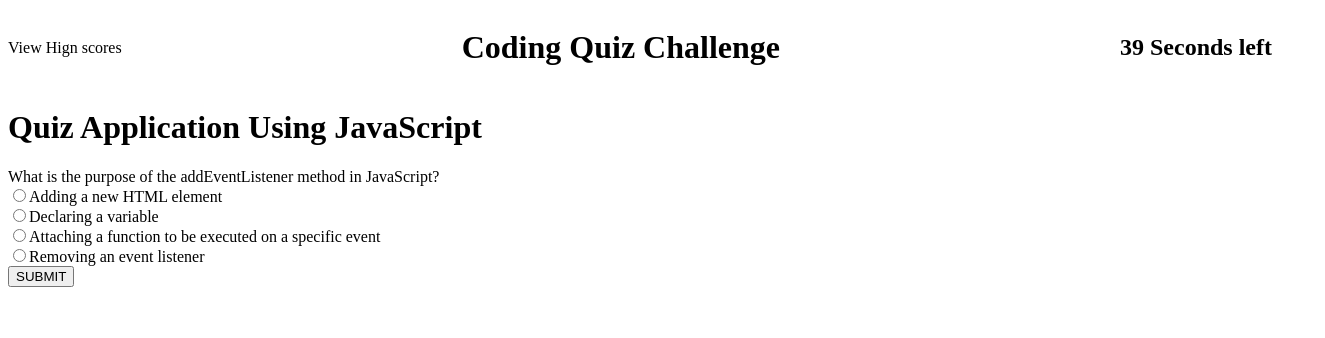
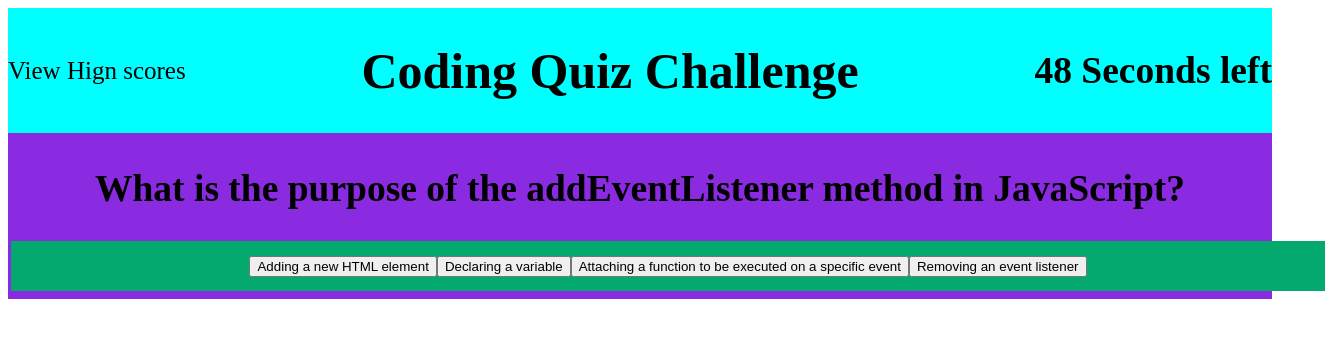
Before and after one commit to chappzach24/Code-Quiz-API, a plain HTML site: page index.html in a window 1280 px wide. Both pictures are taken after a click on the button "Start quiz". Shown: the whole page, 1325 px wide, since content can reach past the window. Drawn offline with Linux system fonts and the light colour scheme.

Commit message:
refactored code, fixed timer bug

```diff
--- a/Assets/script.js
+++ b/Assets/script.js
@@ -1,47 +1,65 @@
-
-// questions that will be pulled from
-const Questions = [{
+// questions/answers that will be pulled from with correcct answer
+const questions = [
+  {
     q: "What is the purpose of the addEventListener method in JavaScript?",
-  a: [{ text: "Adding a new HTML element", isCorrect: false },
+    a: [
+      { text: "Adding a new HTML element", isCorrect: false },
       { text: "Declaring a variable", isCorrect: false },
-  { text: "Attaching a function to be executed on a specific event", isCorrect: true },
-  { text: "Removing an event listener", isCorrect: false }
-  ]
+      {
+        text: "Attaching a function to be executed on a specific event",
+        isCorrect: true,
+      },
+      { text: "Removing an event listener", isCorrect: false },
+    ],
   },
   {
     q: "Which of the following is the correct way to comment a single line in JavaScript?",
-  a: [{ text: "<!-- This is a comment -->", isCorrect: false, isSelected: false },
+    a: [
+      {
+        text: "<!-- This is a comment -->",
+        isCorrect: false,
+        isSelected: false,
+      },
       { text: "/* This is a comment */", isCorrect: false },
       { text: "** This is a comment **", isCorrect: false },
-  { text: "// This is a comment", isCorrect: true }
-  ]
-
+      { text: "// This is a comment", isCorrect: true },
+    ],
   },
   {
     q: "What is the purpose of the let keyword in JavaScript?",
-  a: [{ text: "Declaring a function", isCorrect: false },
+    a: [
+      { text: "Declaring a function", isCorrect: false },
       { text: "Declaring a global variable", isCorrect: false },
       { text: "Declaring a block-scoped variable", isCorrect: true },
-  { text: "Declaring a constant variable", isCorrect: false }
-  ]
+      { text: "Declaring a constant variable", isCorrect: false },
+    ],
   },
   {
     q: "In JavaScript, what does the typeof operator return when applied to an array?",
-  a: [{ text: "array", isCorrect: false },
+    a: [
+      { text: "array", isCorrect: false },
       { text: "list", isCorrect: false },
       { text: "object", isCorrect: true },
-  { text: "undefined", isCorrect: false }
-  ]
-}]
+      { text: "undefined", isCorrect: false },
+    ],
+  },
+];
 
-let secondsLeft = 40;
+let secondsLeft = 50;
+const timeEl = document.querySelector(".time");
+const questPanel = document.getElementById("quesPanel")
+let timerInterval;
 
+let currQuestion = 0;
+let score = 0;
 
 function hideStartButton() {
-  document.getElementById("#start").style.display = "none";
+  document.getElementById("introPanel").classList.add('hidden');
+  questPanel.classList.remove('hidden');
+  timeStart()
+  loadQues()
 }
 
-var timeEl = document.querySelector(".time");
 
 // function timePenalty(secondsLeft){
 //   return secondsLeft - 10;
@@ -50,82 +68,78 @@ var timeEl = document.querySelector(".time");
 function timeStart() {
   // document.getElementById("#start").hide()
   // Sets interval in variable
-  var timerInterval = setInterval(function () {
-    currentSeconds = secondsLeft--;
-    timeEl.textContent = currentSeconds + " Seconds left";
+  timeEl.textContent = secondsLeft + " Seconds left";
+   timerInterval = setInterval(function () {
+    secondsLeft--;
+    timeEl.textContent = secondsLeft + " Seconds left";
     console.log(secondsLeft);
 
-    if (currentSeconds === 0) {
+    if (secondsLeft === 0) {
       // Stops execution of action at set interval
-      clearInterval(timerInterval);
-
+      loadScore()
     }
   }, 1000);
 }
 
-// start button will start the game and clock
-// start_btn.on("click", function() {
-//   start_btn.prop("disabled", true);
-//   start_btn.hide();
-//   remove
 
-// });
-
-let currQuestion = 0
-let score = 0
 
 function loadQues() {
-    const question = document.getElementById("ques")
-    const opt = document.getElementById("opt")
+  const question = document.getElementById("ques");
+  const opt = document.getElementById("opt");
 
-    question.textContent = Questions[currQuestion].q;
-    opt.innerHTML = ""
+  question.textContent = questions[currQuestion].q;
+  opt.innerHTML = "";
+  //will pick question that will be showed
+  for (let i = 0; i < questions[currQuestion].a.length; i++) {
+    const choicesBtn = document.createElement("button");
+    // const choice = document.createElement("input");
+    // const choiceLabel = document.createElement("label");
 
-    for (let i = 0; i < Questions[currQuestion].a.length; i++) {
-        const choicesdiv = document.createElement("div");
-        const choice = document.createElement("input");
-        const choiceLabel = document.createElement("label");
+    // choice.type = "radio";
+    // choice.name = "answer";
+    // choice.value = i;
 
-        choice.type = "radio";
-        choice.name = "answer";
-        choice.value = i;
-
-        choiceLabel.textContent = Questions[currQuestion].a[i].text;
-
-        choicesdiv.appendChild(choice);
-        choicesdiv.appendChild(choiceLabel);
-        opt.appendChild(choicesdiv);
+    choicesBtn.textContent = questions[currQuestion].a[i].text;
+    choicesBtn.setAttribute('value', questions[currQuestion].a[i].isCorrect)
+    choicesBtn.addEventListener('click', nextQuestion)
+    // choicesdiv.appendChild(choice);
+    // choicesdiv.appendChild(choiceLabel);
+    opt.appendChild(choicesBtn);
   }
 }
 
 
+function nextQuestion() {
+
+  if (this.value === 'false'){
+    secondsLeft-=10;
+    timeEl.textContent = secondsLeft + " Seconds left";
+  }
+
+  if (this.value === 'true'){
+   score++;
+  }
+
+  currQuestion++;
+
+  if (currQuestion === questions.length) {
+    loadScore()
+  } else {
+
+    loadQues()
+  }
+}
+//checks score to see if its right
+//shows the score you get at the end
 function loadScore() {
-    const totalScore = document.getElementById("score")
-    totalScore.textContent = `You scored ${score} out of ${Questions.length}`
+
+  clearInterval(timerInterval);
+  questPanel.classList.add('hidden')
+  document.getElementById("gameOverPanel").classList.remove('hidden');
+  const totalScore = document.getElementById("score");
+  totalScore.textContent = `You scored ${score} out of ${questions.length} questions`;
 }
 
 
-function nextQuestion() {
-    if (currQuestion < Questions.length - 1) {
-        currQuestion++;
-        loadQues();
-    } else {
-        document.getElementById("opt").remove()
-        document.getElementById("ques").remove()
-        document.getElementById("btn").remove()
-        loadScore();
-    }
-}
 
-function checkAns() {
-    const selectedAns = parseInt(document.querySelector('input[name="answer"]:checked').value);
-
-    if (Questions[currQuestion].a[selectedAns].isCorrect) {
-        score++;
-        console.log("Correct")
-        nextQuestion();
-    } else {
-      nextQuestion();
-
-    }
-}
+document.getElementById('start').addEventListener('click', hideStartButton)
--- a/Assets/style.css
+++ b/Assets/style.css
@@ -1,29 +1,59 @@
-body{
-  background: white;
-}
 header{
   display: flex;
+  align-items: center;
   justify-content: space-between;
-  align-items: center;
-  background: white;
-}
-nav{
-
+  background-color: aqua;
+  font-size: 25px;
 }
 
 #quesPanel{
-  /* position: absolute; */
-  justify-content: center;
-  align-items: center;
-  top: 10%;
-  right: 1vh;
+  text-align: center;
+  margin: auto;
+  padding: 3px;
+  background: blueviolet;
+  font-size: 25px;
 }
 
-/* Quiz button */
-/* .start_btn{
+main{
+ text-align: center;
+}
+#btn{
+  display: block;
+  width: 100%;
+  border: none;
+  background-color: #04AA6D;
+  color: white;
+  padding: 14px 28px;
+  font-size: 16px;
+  cursor: pointer;
+  text-align: center;
+}
+#srt{
+  display: block;
+  width: 100%;
+  border: none;
+  background-color: #04AA6D;
+  color: white;
+  padding: 14px 28px;
+  font-size: 16px;
+  cursor: pointer;
+  text-align: center;
+  margin-bottom: 5px;
+}
+.options{
+  display: block;
+  width: 100%;
+  border: none;
+  background-color: #04AA6D;
+  color: white;
+  padding: 14px 28px;
+  font-size: 16px;
+  cursor: pointer;
+  text-align: center;
+  margin-bottom: 5px;
+  font-size: 18px;
+}
 
+.hidden {
+  display: none;
 }
-.start_btn button{
-  font-size: 30px;
-
-} */
--- a/index.html
+++ b/index.html
@@ -18,14 +18,30 @@
       </nav>
     </header>
     <main>
-      <div class="panel" id="quesPanel">
-        <h1>Quiz Application Using JavaScript</h1>
-        <div class="question" id="ques"></div>
+
+      <div id="introPanel">
+        <h2>Quiz Application Using JavaScript</h2>
+        <button id="start" class="str">Start quiz</button>
+
+      </div>
+
+      <div class="panel hidden" id="quesPanel" >
+        <h2 class="question" id="ques"></h2>
         <div class="options" id="opt"></div>
-        <button id="#start" onclick="timeStart(); loadQues();hideStartButton()">Start quiz</button>
-        <button onclick="checkAns()" id="btn">SUBMIT</button>
-        <div id="score"></div>
-        <script src="./Assets/script.js"></script>
-    </div>
+        <!-- <button id="btn">SUBMIT</button> -->
+      </div>
+
+      <div id="gameOverPanel" class="hidden">
+        <h2 id="score"></h2>
+        <div>
+          <label for="user">Enter Initials: </label>
+          <input type="text" id="user">
+          <button id="submit">Submit</button>
+        </div>
+      </div>
+
+
+
+      <script src="./Assets/script.js"></script>
   </body>
 </html>
```
Lines whose indentation alone changed are shown as unchanged.
